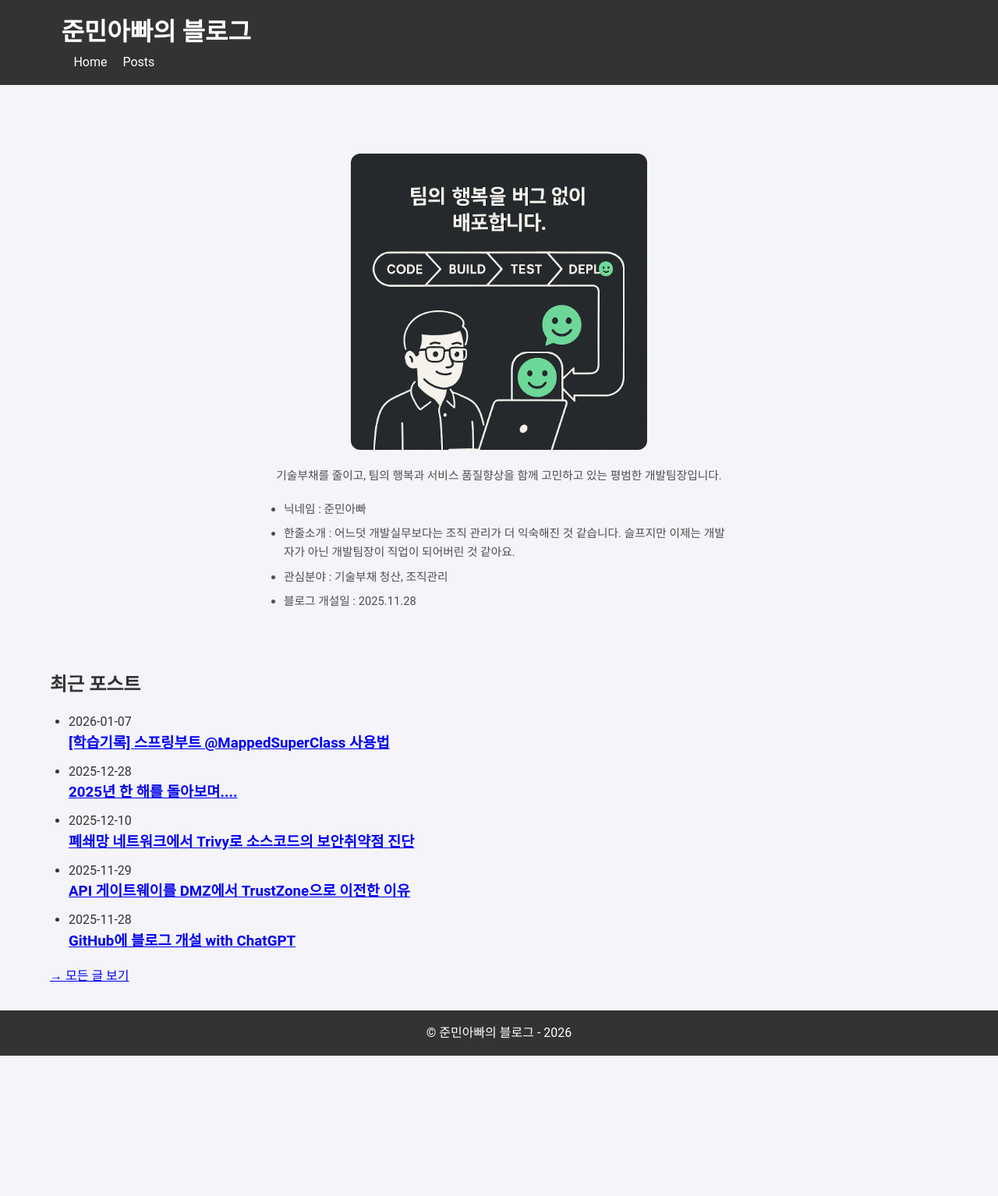
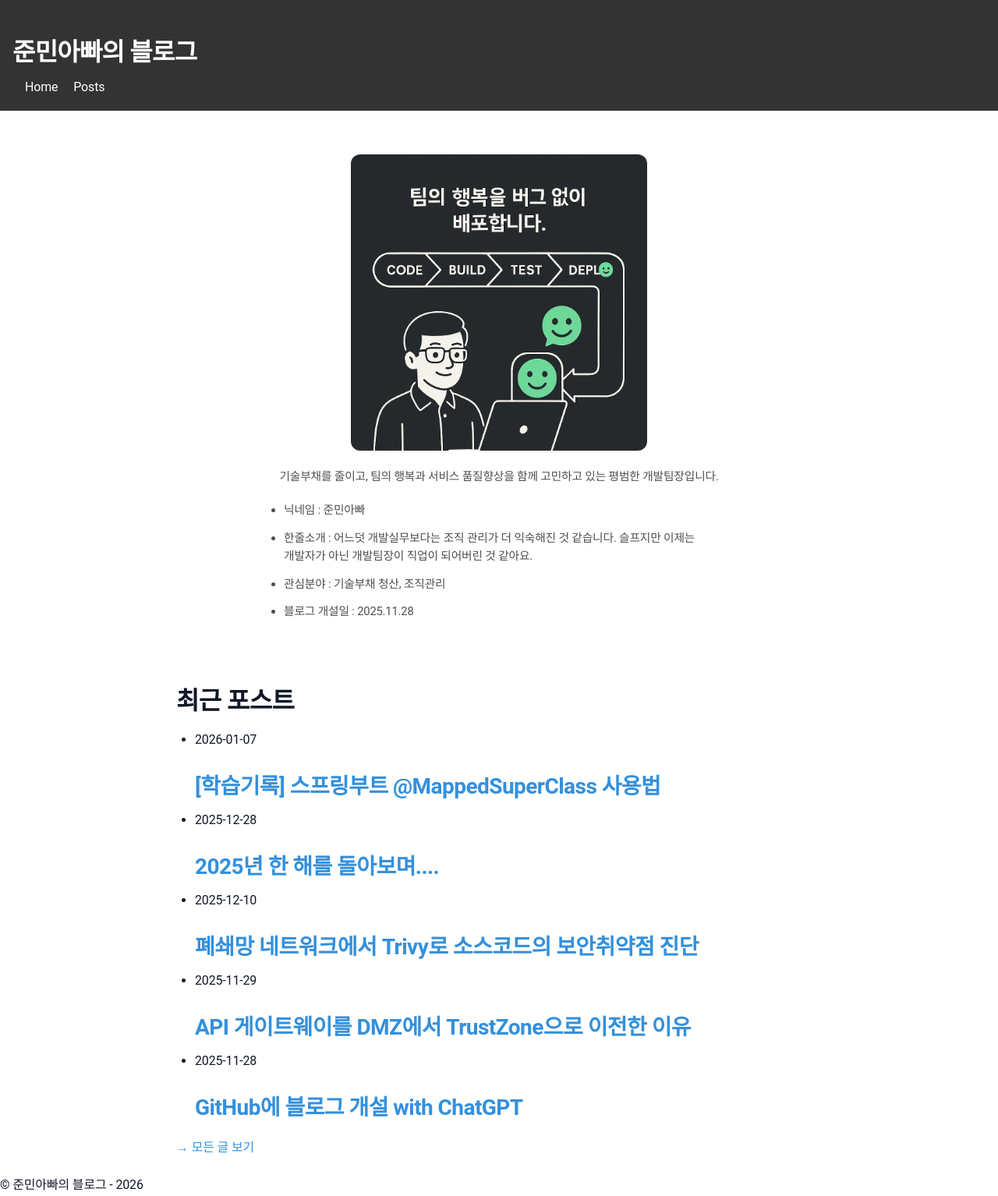
Before and after one commit to sanghoon-lee/sanghoon-lee.github.io, a Jekyll site: the page built from index.md, in a window 1280 px wide. Shown: the whole page at 78% size. Built offline with Jekyll 4.4.1, drawn with Linux system fonts in a browser that asks for light colours; before the commit the page ends 1354 px from its top, so only the background shows below that.

Commit message:
main.scss 수정

```diff
--- a/assets/main.scss
+++ b/assets/main.scss
@@ -1,19 +1,32 @@
 ---
 ---
 
-/* 기본 스타일 */
-* {
-  margin: 0;
-  padding: 0;
-  box-sizing: border-box;
+/* =========================
+   Base styles (Step 0)
+   - theme 없이도 '안 깨져 보이게' 만드는 최소 세트
+   ========================= */
+
+:root{
+  --content-max: 860px;
+  --text: #111827;
+  --muted: #6b7280;
+  --bg: #ffffff;
+  --border: #e5e7eb;
+  --link: #2563eb;
 }
 
-/* 전체 배경 및 텍스트 색상 */
-body {
-  background-color: #f4f4f9;
-  color: #333;
+* { box-sizing: border-box; }
+
+html, body { height: 100%; }
+
+body{
+  margin: 0;
+  color: var(--text);
+  background: var(--bg);
   font-family: 'Roboto', sans-serif;
-  line-height: 1.6;
+  line-height: 1.75;
+  letter-spacing: -0.01em;
+  word-break: keep-all;
 }
 
 /* 헤더 */
@@ -39,50 +52,123 @@ body {
   color: #ddd;
 }
 
-/* 본문 컨텐츠 */
-.site-main {
-  padding: 2rem 0;
+/* 본문 폭/여백 */
+.page-content, .post-content, main {
+  max-width: var(--content-max);
+  margin-left: auto;
+  margin-right: auto;
+  padding-left: 1rem;
+  padding-right: 1rem;
 }
 
-.container {
-  width: 90%;
-  margin: 0 auto;
-  max-width: 1200px;
+/* 제목 스타일 개선 */
+h1, h2, h3, h4, h5, h6 {
+  line-height: 1.25;
+  font-weight: 600;
+  margin-bottom: 0.5rem;
+  letter-spacing: -0.02em;
 }
 
-/* 본문 */
-.post-title {
+h1 {
   font-size: 2.5rem;
-  margin-bottom: 1rem;
+  margin-top: 1.5rem;
 }
 
-.post-content {
-  font-size: 1.125rem;
-  line-height: 1.75;
+h2 {
+  font-size: 2rem;
+}
+
+h3 {
+  font-size: 1.75rem;
+}
+
+h4 {
+  font-size: 1.5rem;
+}
+
+/* 단락 및 텍스트 */
+p {
+  margin-bottom: 1.25rem;
+}
+
+ul, ol {
+  margin-bottom: 1.25rem;
+  padding-left: 1.5rem;
+}
+
+li {
+  margin-bottom: 0.75rem;
 }
 
 /* 인용문 */
 blockquote {
   background: #f9f9f9;
-  border-left: 5px solid #333;
+  border-left: 5px solid #3490dc;
   padding: 1rem;
   margin: 2rem 0;
+  font-style: italic;
+  color: #444;
 }
 
 /* 리스트 */
-ul, ol {
-  margin: 1rem 0;
-  padding-left: 1.5rem;
+li {
+  margin-bottom: 0.75rem;
 }
 
-li {
-  margin-bottom: 0.5rem;
+/* 링크 스타일 */
+a {
+  color: #3490dc;
+  text-decoration: none;
+  transition: all 0.3s ease;
 }
 
-/* 푸터 */
-.site-footer {
-  background-color: #333;
-  color: #fff;
-  text-align: center;
+a:hover {
+  text-decoration: underline;
+}
+
+/* =========================
+   Code blocks – Step 1
+   (예제 코드 세련되게 스타일링)
+   ========================= */
+
+/* 코드 블록 스타일링 */
+pre {
+  background: #1e1e1e;
+  color: #f8f8f2;
   padding: 1rem;
+  border-radius: 8px;
+  overflow-x: auto;
+  line-height: 1.6;
+  font-size: 0.95rem;
+  margin: 1.5rem 0;
 }
+
+/* 코드 내부의 스타일 */
+code {
+  background: transparent;
+  color: #f8f8f2;
+  font-family: 'Courier New', monospace;
+  padding: 0.2rem 0.4rem;
+  border-radius: 6px;
+}
+
+/* 코드 블록에 "언어" 정보 추가 */
+pre[class*="language-"] {
+  background: #2d2d2d;
+}
+
+/* 복사 버튼 추가 시 스타일 */
+button.copy-btn {
+  background-color: #3490dc;
+  color: white;
+  border: none;
+  padding: 0.5rem 1rem;
+  border-radius: 6px;
+  cursor: pointer;
+  margin-top: 0.5rem;
+  transition: background-color 0.3s;
+}
+
+button.copy-btn:hover {
+  background-color: #2779bd;
+}
```
